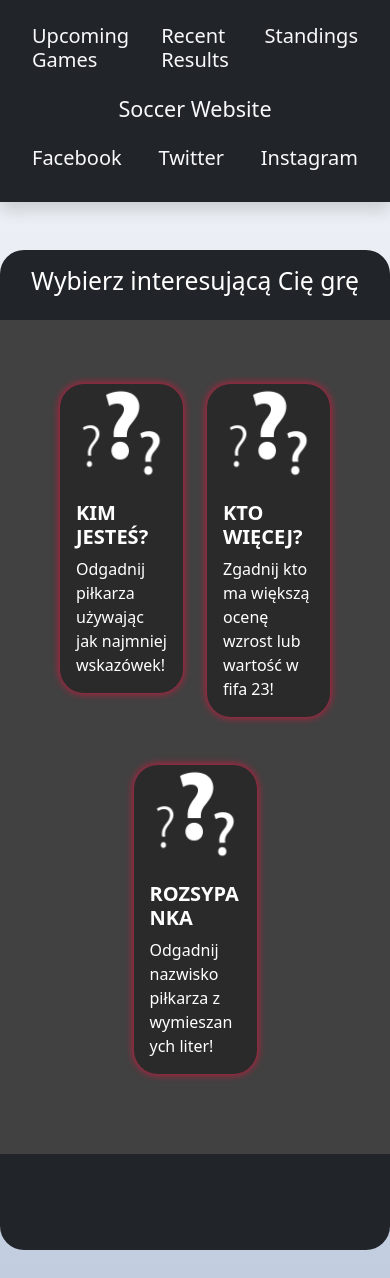
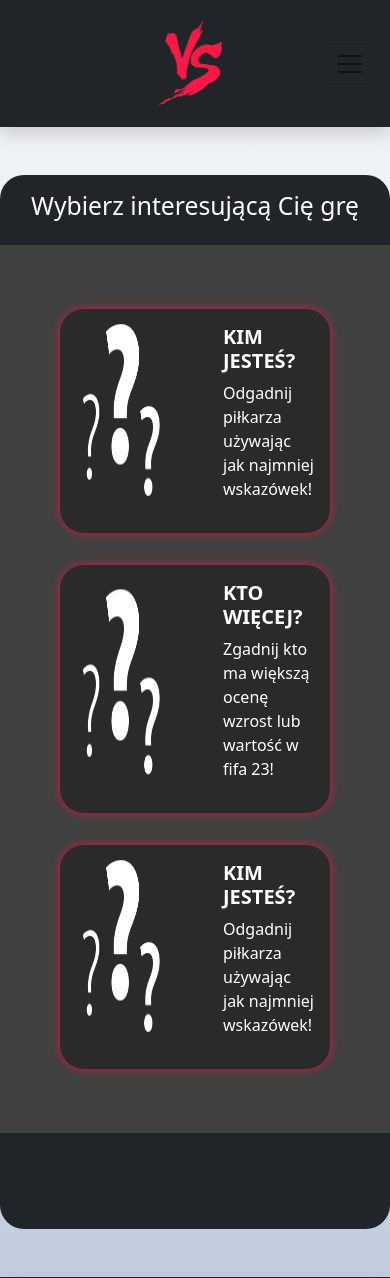
Before and after one commit to SzczesnyBlazej/webApp, a Django app: page / in a window 390 px wide. Shown: the top 1278 px of the page. Run offline with Django 4.2, Linux system fonts and the light colour scheme; some libraries are stand-ins or nearby versions.

Commit message:
responsiveness fix

```diff
--- a/homePage/templates/cardMainSite.html
+++ b/homePage/templates/cardMainSite.html
@@ -1,44 +1,66 @@
 {% load static %}
 
-<div class="col-6 col-md-4 col-lg-3 my-3 mx-auto">
+<div class="col-12 col-md-4 col-lg-4 my-3">
     <a href="/guessWho" style="text-decoration: none; color:#FFFFFF">
-        <div class="card mb-3 cardStyle">
-            <img src="{% static 'img/guesswho.jpg' %}"
-                 class="card-img-top"
-                 alt="...">
-            <div class="card-body">
-                <h5 class="card-title text-uppercase fw-bold">Kim jesteś?</h5>
-                <p class="card-text">Odgadnij piłkarza używając jak najmniej wskazówek!</p>
+        <div class="card mb-3 cardStyle h-100">
+            <div class="row d-flex justify-content-center">
+                <div class="col d-flex justify-content-center">
+                    <img src="{% static 'img/guesswho.jpg' %}"
+                         class="card-img-top"
+                         alt="..."
+                         style="width:100%;">
+                </div>
+                <div class="col d-flex justify-content-center">
+                    <div class="card-body">
+                        <h5 class="card-title text-uppercase fw-bold">Kim jesteś?</h5>
+                        <p class="card-text">Odgadnij piłkarza używając jak najmniej wskazówek!</p>
+                    </div>
+                </div>
             </div>
         </div>
     </a>
 </div>
 
-
-<div class="col-6 col-md-4 col-lg-3 my-3 mx-auto">
+<div class="col-12 col-md-4 col-lg-4 my-3">
     <a href="/whoMore" style="text-decoration: none; color:#FFFFFF">
-        <div class="card mb-3 cardStyle">
-            <img src="{% static 'img/guesswho.jpg' %}"
-                 class="card-img-top"
-                 alt="...">
-            <div class="card-body">
-                <h5 class="card-title text-uppercase fw-bold">Kto więcej?</h5>
-                <p class="card-text">Zgadnij kto ma większą ocenę wzrost lub wartość w fifa 23!</p>
+        <div class="card mb-3 cardStyle h-100">
+            <div class="row d-flex justify-content-center">
+                <div class="col d-flex justify-content-center">
+                    <img src="{% static 'img/guesswho.jpg' %}"
+                         class="card-img-top pt-2"
+                         alt="..."
+                         style="width:100%">
+                </div>
+                <div class="col d-flex justify-content-center">
+                    <div class="card-body">
+                        <h5 class="card-title text-uppercase fw-bold">Kto więcej?</h5>
+                        <p class="card-text">Zgadnij kto ma większą ocenę wzrost lub wartość w fifa 23!</p>
+                    </div>
+                </div>
             </div>
         </div>
     </a>
 </div>
 
-<div class="col-6 col-md-4 col-lg-3 my-3 mx-auto">
+<div class="col-12 col-md-4 col-lg-4 my-3">
     <a href="/scatter" style="text-decoration: none; color:#FFFFFF">
-        <div class="card mb-3 cardStyle">
-            <img src="{% static 'img/guesswho.jpg' %}"
-                 class="card-img-top"
-                 alt="...">
-            <div class="card-body">
-                <h5 class="card-title text-uppercase fw-bold">Rozsypanka</h5>
-                <p class="card-text">Odgadnij nazwisko piłkarza z wymieszanych liter!</p>
+        <div class="card mb-3 cardStyle h-100">
+            <div class="row d-flex justify-content-center">
+                <div class="col d-flex justify-content-center">
+                    <img src="{% static 'img/guesswho.jpg' %}"
+                         class="card-img-top"
+                         alt="..."
+                         style="width:100%;">
+                </div>
+                <div class="col d-flex justify-content-center">
+                    <div class="card-body">
+                        <h5 class="card-title text-uppercase fw-bold">Kim jesteś?</h5>
+                        <p class="card-text">Odgadnij piłkarza używając jak najmniej wskazówek!</p>
+                    </div>
+                </div>
             </div>
+
+
         </div>
     </a>
 </div>
--- a/homePage/templates/guessWho/guessWhoCard.html
+++ b/homePage/templates/guessWho/guessWhoCard.html
@@ -1,6 +1,6 @@
 {% load static %}
 
-<div class="col-sm-6 col-md-4 my-3 " onclick="flipCard()">
+<div class="col-sm-6 col-md-4 my-3 cardSize" onclick="flipCard()">
     <div class="card h-100 cardStyle " style="background-color:#414141;">
         <div class="card align-items-center flip-card ">
             <div class="flip-card-inner ">
@@ -11,7 +11,6 @@
                                               border-radius:1.5em;"
                          class="card-img-top">
                 </div>
-
                 <div class="flip-card-back h-100"
                      style="display:none; border-radius:25px; background:linear-gradient(0deg,#6c757d 0%,#FFF29E 100%);">
                     <div class="card-body m-2"
--- a/homePage/templates/index.html
+++ b/homePage/templates/index.html
@@ -16,7 +16,7 @@
     <div class="row">
 
     </div>
-    <div class="row justify-content-center mx-auto">
+    <div class="row justify-content-center mx-auto mainPageFlexColumn">
         {% include 'cardMainSite.html' %}
     </div>
 </div>
--- a/homePage/templates/siteBase/Head.html
+++ b/homePage/templates/siteBase/Head.html
@@ -8,7 +8,6 @@
     <meta charset="utf-8">
     <meta name="viewport" content="width=device-width, initial-scale=1">
     <title>Quiz Fut</title>
-    <!--    <link rel="shortcut icon" type="image/png" href="{% static 'img/games/logo.png' %}"/>-->
 
     <!-- Bootstrap CSS -->
     <link href="https://cdn.jsdelivr.net/npm/bootstrap@5.0.0-beta2/dist/css/bootstrap.min.css" rel="stylesheet"
@@ -21,6 +20,8 @@
     <link rel="stylesheet" href="//code.jquery.com/ui/1.13.1/themes/base/jquery-ui.css">
     <script src="https://code.jquery.com/jquery-3.6.0.min.js"></script>
 
+    <!-- Font Awesome -->
+    <link rel="stylesheet" href="https://cdnjs.cloudflare.com/ajax/libs/font-awesome/6.3.0/css/all.min.css" integrity="sha512-SzlrxWUlpfuzQ+pcUCosxcglQRNAq/DZjVsC0lE40xsADsfeQoEypE+enwcOiGjk/bSuGGKHEyjSoQ1zVisanQ==" crossorigin="anonymous" referrerpolicy="no-referrer" />
 
     <script src="https://cdn.jsdelivr.net/npm/bootstrap@5.0.2/dist/js/bootstrap.bundle.min.js"
         integrity="sha384-MrcW6ZMFYlzcLA8Nl+NtUVF0sA7MsXsP1UyJoMp4YLEuNSfAP+JcXn/tWtIaxVXM"
--- a/homePage/templates/siteBase/Nav.html
+++ b/homePage/templates/siteBase/Nav.html
@@ -1,21 +1,36 @@
 {% load static %}
 
+<nav class="navbar navbar-expand-lg navbar-light shadow" style="background:#212529">
+    <div class="container-fluid">
+        <a class="navbar-brand mx-auto" href="/"><img style="width:6em; margin-left: 2.25em;" class="img-fluid"
+                                              src="{% static 'img/vs.png'%}">
+        </a>
+        <button class="navbar-toggler" type="button" data-bs-toggle="collapse" data-bs-target="#navbarNav">
+            <span class="navbar-toggler-icon"></span>
+        </button>
 
-<div class="container-fluid navbar-light shadow p-3 bg-dark">
-    <div class="row ">
-        <div class="col d-flex justify-content-center">
-            <div class="col d-flex justify-content-center"><h5><a class="nav-item nav-link" href="#">Upcoming Games</a></h5></div>
-            <div class="col d-flex justify-content-center"><h5><a class="nav-item nav-link" href="#">Recent Results</a></h5></div>
-            <div class="col d-flex justify-content-center"><h5><a class="nav-item nav-link" href="#">Standings</a></h5></div>
-        </div>
-        <div class="col d-flex justify-content-center">
-            <div class="col d-flex justify-content-center"><h4><a href="/" class="nav-item nav-link">Soccer Website</a>
-            </h4></div>
-        </div>
-        <div class="col d-flex justify-content-center">
-            <div class="col d-flex justify-content-center"><h5><a class="nav-item nav-link" href="#">Facebook</a></h5></div>
-            <div class="col d-flex justify-content-center"><h5><a class="nav-item nav-link" href="#">Twitter</a></h5></div>
-            <div class="col d-flex justify-content-center"><h5><a class="nav-item nav-link" href="#">Instagram</a></h5></div>
+        <div class="collapse navbar-collapse" id="navbarNav">
+            <div class="container-fluid navbar-light p-3 bg-dark">
+                <div class="row">
+                    <div class="col d-flex justify-content-center">
+                            <h5>
+                                <a class="nav-item nav-link" href="/guessWho">Guess Who</a>
+                            </h5>
+
+                            <h5>
+                                <a class="nav-item nav-link" href="/whoMore">Who More</a>
+                            </h5>
+
+                            <h5>
+                                <a class="nav-item nav-link" href="/scatter">Scatter</a>
+                            </h5>
+                    </div>
+                    <div class="col-md-auto d-flex justify-content-end">
+                        <a class="nav-item nav-link" href="#"><i class="fa-brands fa-facebook fa-xl"></i></a>
+                        <a class="nav-item nav-link" href="#"><i class="fa-brands fa-instagram fa-xl"></i></a>
+                    </div>
+                </div>
+            </div>
         </div>
     </div>
-</div>
+</nav>
--- a/static/css/style.css
+++ b/static/css/style.css
@@ -109,12 +109,8 @@ color:#f8f9fa !important;
 }
 
 .detailsStyle {
-  border: 1px solid #ccc;
   padding: 0.01em 1em;
   margin: 0.5em;
-  box-shadow: inset 0 -3em 3em rgba(0, 0, 0, 0.1), 0 0 0 2px rgb(255, 255, 255),
-    0.3em 0.3em 1em rgba(0, 0, 0, 0.3);
-  border-radius: 20px;
   min-height: 40px;
 
 }
@@ -131,4 +127,18 @@ color:#f8f9fa !important;
     background:#2a2a2a;
     font: 28px Arial, sans-serif;
 }
+
+.fa-brands{
+    line-height: normal !important;
+}
+.mainPageFlexColumn .col{
+  flex: 1 0 50% !important;
+}
+.row .cardSize{
+    max-width:50%;
+}
+.cardFlexMy{
+flex: 1 0 50% !important;
+}
+
 /* shift + alt + f */
```
Also changed, not shown: homePage/templates/whoMore/whoMorePlayerCard.html (+28 -18 lines).
